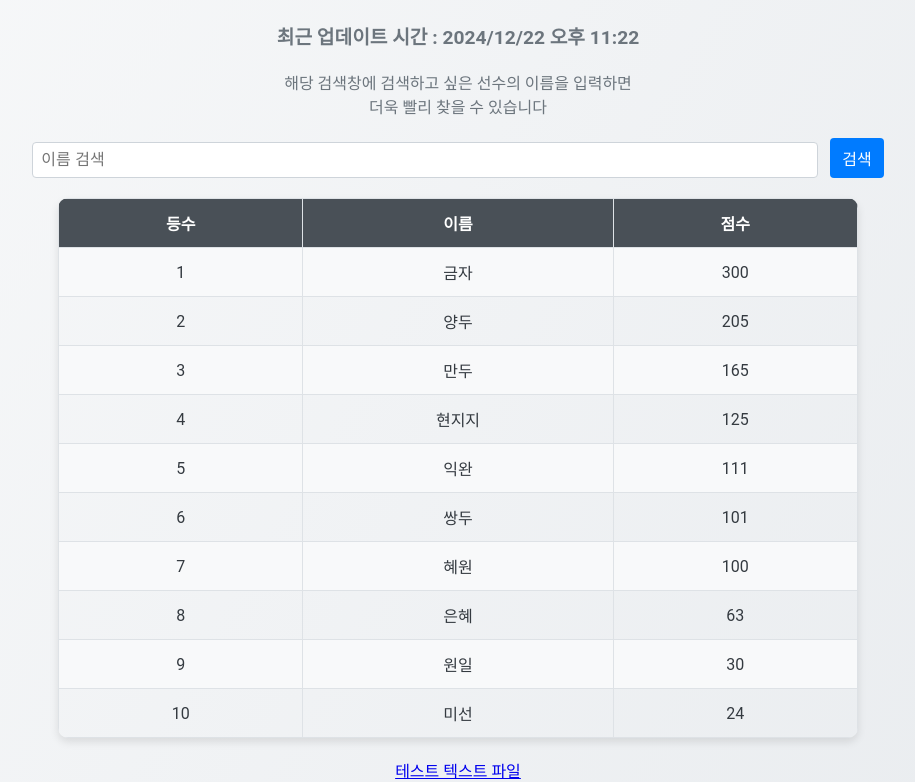
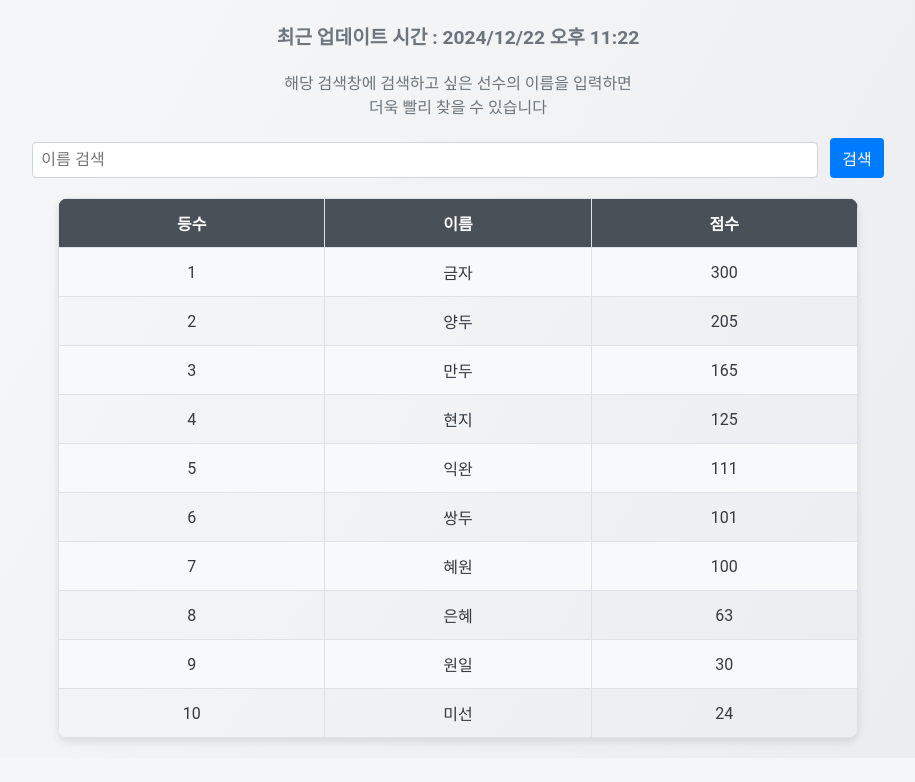
Before and after one commit to kanakim16/fox2, a Flask app: page / in a window 1280 px wide. Shown: the part 168-950 px from the top of the page, without its empty margins (182-1097 px from the left). After the commit the page ends 915 px from the top, so only its background shows below. Run offline with Flask 3, Linux system fonts and the light colour scheme.

Commit message:
수정 내용

```diff
--- a/app.py
+++ b/app.py
@@ -15,7 +15,7 @@ def home():
         '익완': 111,
         '양두': 205,
         '만두': 165,
-        '현지지': 125,
+        '현지': 125,
     }
 
     # 점수를 내림차순으로 정렬하여 (이름, 점수) 튜플로 저장
--- a/templates/index.html
+++ b/templates/index.html
@@ -226,6 +226,6 @@
         });
     </script>
 
-    <a href="{{ url_for('static', filename='test.txt') }}">테스트 텍스트 파일</a>
+
 </body>
 </html>
```
